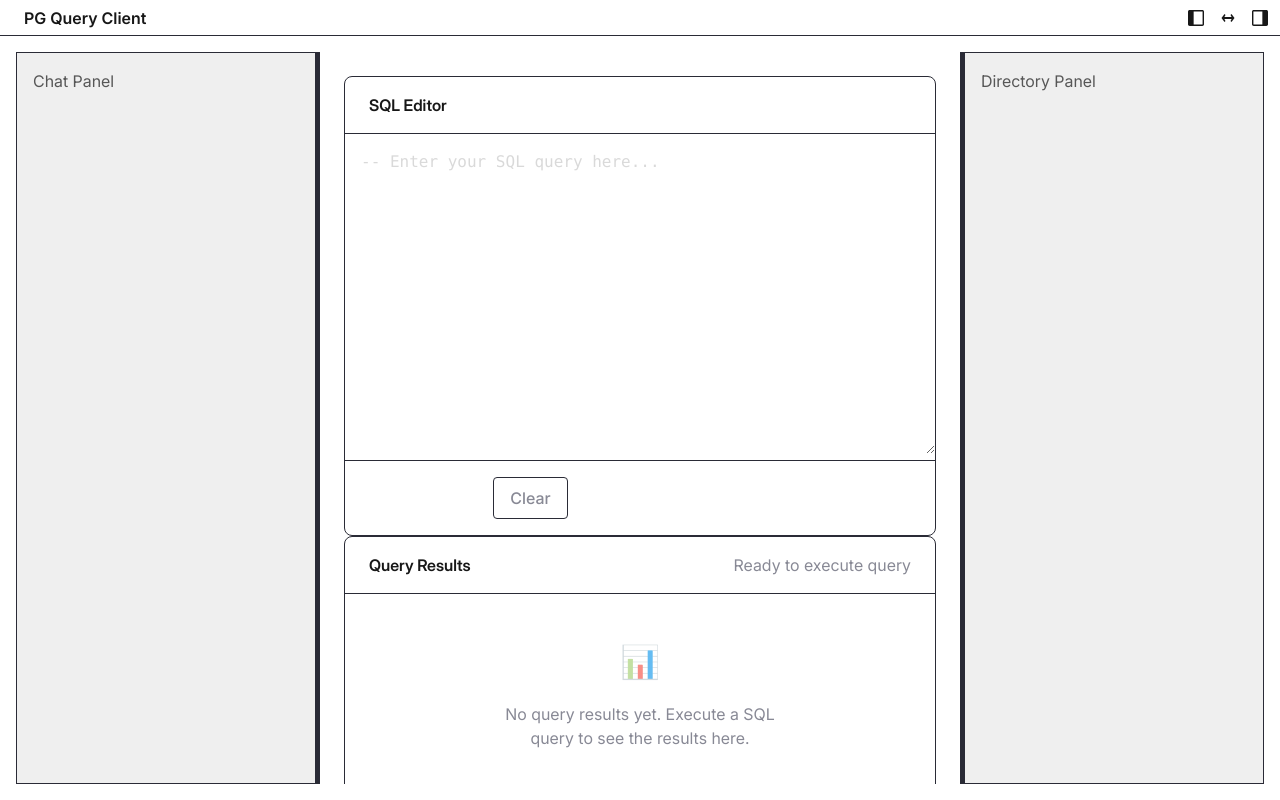
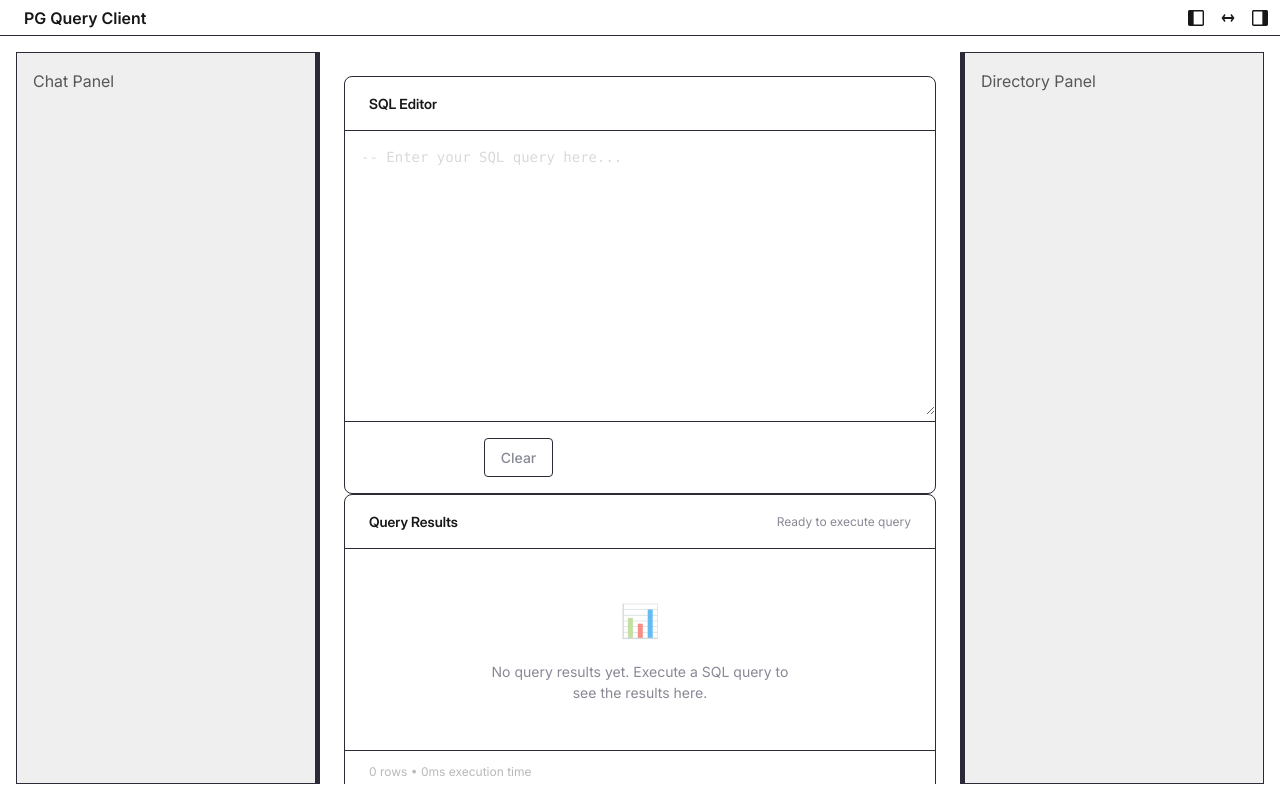
Before and after one commit to web-fountain/pg-query-client, a Next.js app: page / in a window 1280 px wide. Built offline with nearby package versions, Linux system fonts and the light colour scheme.

Commit message:
add new text css variables to typography

```diff
--- a/src/assets/styles/typography.css
+++ b/src/assets/styles/typography.css
@@ -1,5 +1,22 @@
 /* desktop-only project: no mobile-first imports needed */
 :root {
+  /* font-size */
+  --text-xxs:   var(--space-2_5); /* 0.625rem (10px) */
+  --text-xs:    var(--space-3);   /* 0.75rem  (12px) */
+  --text-sm:    var(--space-3_5); /* 0.875rem (14px) */
+  --text-base:  var(--space-4);   /* 1rem     (16px) */
+  --text-lg:    var(--space-4_5); /* 1.125rem (18px) */
+  --text-xl:    var(--space-5);   /* 1.25rem  (20px) */
+  --text-2xl:   var(--space-6);   /* 1.5rem   (24px) */
+  --text-3xl:   1.875rem;         /* 1.875rem (30px) */
+  --text-3xl_5: var(--space-8);   /* 2rem     (32px) */
+  --text-4xl:   var(--space-9);   /* 2.25rem  (36px) */
+  --text-5xl:   var(--space-12);  /* 3rem     (48px) */
+  --text-6xl:   var(--space-15);  /* 3.75rem  (60px) */
+  --text-7xl:   4.5rem;           /* 4.5rem   (72px) */
+  --text-8xl:   var(--space-24);  /* 6rem     (96px) */
+  --text-9xl:   var(--space-32);  /* 8rem     (128px) */
+
   /* font-weight */
   --thin:         100;
   --extra-light:  200;
@@ -29,6 +46,21 @@
   --tracking-wider:   0.025em ;  /* 0.4px at 16px */
   --tracking-widest:  0.05em  ;  /* 0.8px at 16px */
   --tracking-maximum: 0.1em   ;  /* 1.6px at 16px */
+
+  /* AIDEV-NOTE: Default line-height ratios (unitless) for each text size */
+  --text-xs--line-height:   calc(1 / 0.75);       /* 1.333… → 1rem on 0.75rem */
+  --text-sm--line-height:   calc(1.25 / 0.875);   /* 1.428… → 1.25rem on 0.875rem */
+  --text-base--line-height: calc(1.5 / 1);        /* 1.5 → 1.5rem on 1rem */
+  --text-lg--line-height:   calc(1.75 / 1.125);   /* 1.555… → 1.75rem on 1.125rem */
+  --text-xl--line-height:   calc(1.75 / 1.25);    /* 1.4 → 1.75rem on 1.25rem */
+  --text-2xl--line-height:  calc(2 / 1.5);        /* 1.333… → 2rem on 1.5rem */
+  --text-3xl--line-height:  calc(2.25 / 1.875);   /* 1.2 → 2.25rem on 1.875rem */
+  --text-4xl--line-height:  calc(2.5 / 2.25);     /* 1.111… → 2.5rem on 2.25rem */
+  --text-5xl--line-height:  1;                    /* 3rem */
+  --text-6xl--line-height:  1;                    /* 3.75rem */
+  --text-7xl--line-height:  1;                    /* 4.5rem */
+  --text-8xl--line-height:  1;                    /* 6rem */
+  --text-9xl--line-height:  1;                    /* 8rem */
 }
 
 @layer typography {
```
